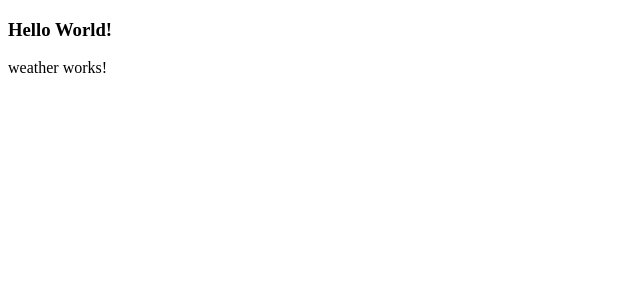
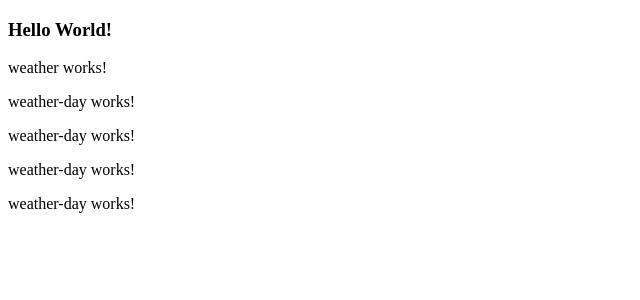
Before and after one commit to a3y3/Elements, an Angular app: page / in a window 1280 px wide. Shown: the top 300 px of the page, without its empty margins (0-640 px from the left). Built offline with nearby package versions, Linux system fonts and the light colour scheme.

Commit message:
Create component for displaying a day's weather

```diff
--- a/src/app/app.module.ts
+++ b/src/app/app.module.ts
@@ -4,11 +4,13 @@ import { NgModule } from '@angular/core';
 import { AppRoutingModule } from './app-routing.module';
 import { AppComponent } from './app.component';
 import { WeatherComponent } from './weather/weather.component';
+import { WeatherDayComponent } from './weather-day/weather-day.component';
 
 @NgModule({
   declarations: [
     AppComponent,
-    WeatherComponent
+    WeatherComponent,
+    WeatherDayComponent
   ],
   imports: [
     BrowserModule,
--- /dev/null
+++ b/src/app/weather-day/weather-day.component.html
@@ -0,0 +1 @@
+<p>weather-day works!</p>
--- /dev/null
+++ b/src/app/weather-day/weather-day.component.ts
@@ -0,0 +1,18 @@
+import { Component, OnInit, Input } from '@angular/core';
+import { Weather } from '../models/Weather';
+
+@Component({
+  selector: 'app-weather-day',
+  templateUrl: './weather-day.component.html',
+  styleUrls: ['./weather-day.component.css']
+})
+export class WeatherDayComponent implements OnInit {
+
+  @Input() weather: Weather;
+
+  constructor() { }
+
+  ngOnInit() {
+  }
+
+}
--- a/src/app/weather/weather.component.html
+++ b/src/app/weather/weather.component.html
@@ -1 +1,3 @@
 <p>weather works!</p>
+<app-weather-day *ngFor="let weather of weathers" [weather]="weather">
+</app-weather-day>
--- a/src/app/weather/weather.component.ts
+++ b/src/app/weather/weather.component.ts
@@ -6,12 +6,45 @@ import { Weather } from "../models/Weather";
   styleUrls: ['./weather.component.css']
 })
 export class WeatherComponent implements OnInit {
-  // forecasts: Weather[];
+  weathers: Weather[];
 
   constructor() { }
 
   ngOnInit() {
-
+    this.weathers = [
+      {
+        city: "Salem",
+        date: "12/05/2019",
+        high: 25,
+        low: 12,
+        windSpeed: 45,
+        humidity: 70
+      },
+      {
+        city: "Worcester",
+        date: "12/05/2019",
+        high: 25,
+        low: 16,
+        windSpeed: 20,
+        humidity: 50
+      },
+      {
+        city: "New York Coty",
+        date: "13/05/2019",
+        high: 28,
+        low: 10,
+        windSpeed: 12,
+        humidity: 60
+      },
+      {
+        city: "Chicago",
+        date: "14/05/2019",
+        high: 225,
+        low: 126,
+        windSpeed: 220,
+        humidity: 520
+      }
+    ];
   }
 
 }
```
Also changed, not shown: src/app/weather-day/weather-day.component.css (added), 1 other file (tests, documents, lock files or other folders).
